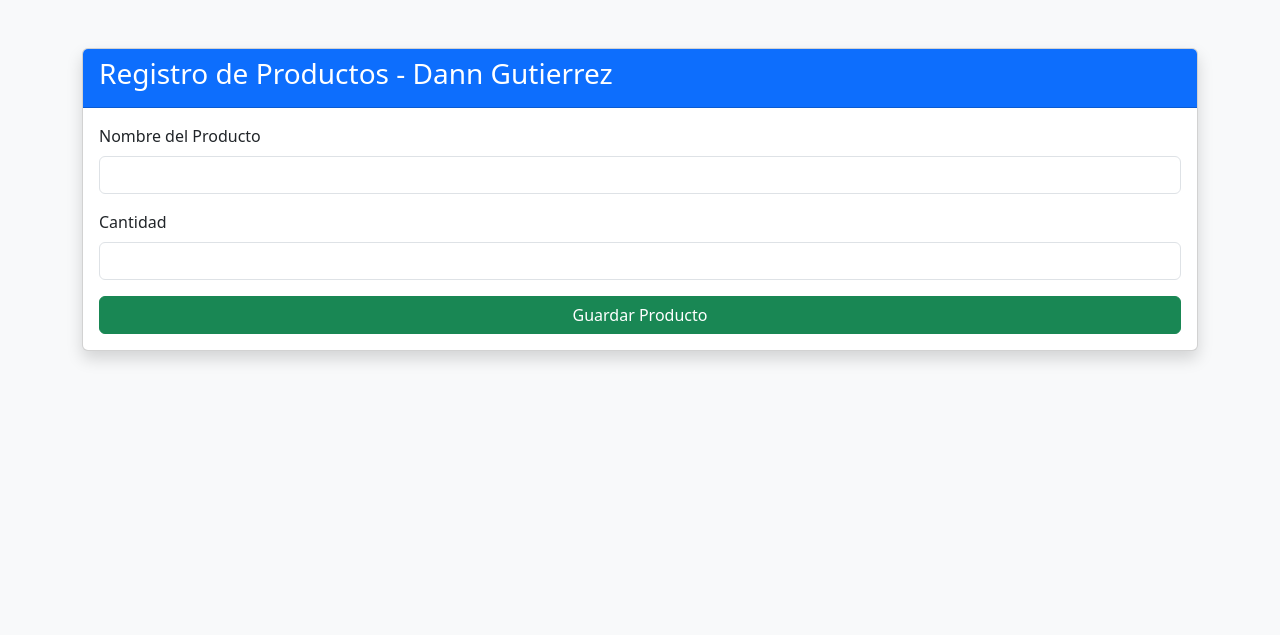
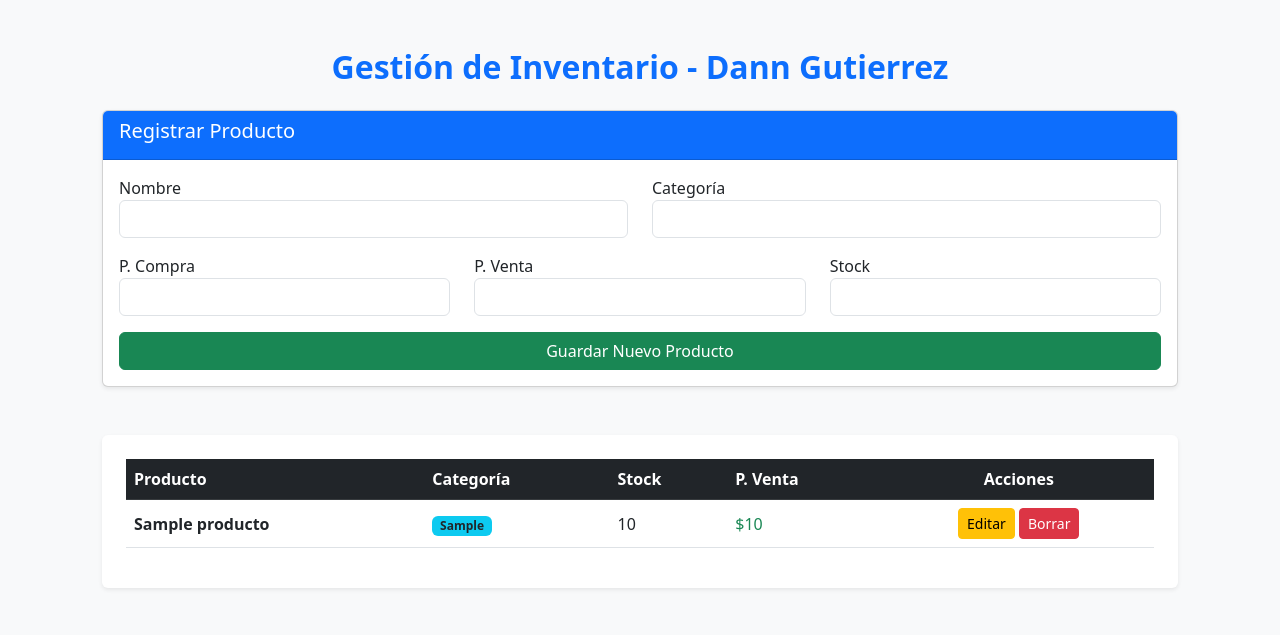
Before and after one commit to Dann-ops/Dann_ADSO_GA7_AA2_EV02, a Flask app: page / in a window 1280 px wide. Shown: the top 635 px of the page. Run offline with Flask 3, Linux system fonts and the light colour scheme; tables that the repository leaves empty or names only in its code hold one stand-in row (values such as "Sample post").

Commit message:
Sistema CRUD Finalizado con las funcionalidades de Registro, Tabla dinámica, Eliminación y Edición total con Modales

```diff
--- a/app.py
+++ b/app.py
@@ -1,24 +1,99 @@
-from flask import Flask, render_template, request
+from flask import Flask, render_template, request, redirect, url_for
+import mysql.connector
 
 app = Flask(__name__)
 
+# Función para conectar a la base de datos
+def conectar():
+    return mysql.connector.connect(
+        host="localhost",
+        user="root",
+        password="Root", # <--- Reemplaza con tu contraseña
+        database="inventiendas"
+    )
+
 @app.route('/')
 def inicio():
-    return render_template('index.html')
+    try:
+        db = conectar()
+        # Usamos dictionary=True para que los resultados sean fáciles de leer en el HTML
+        cursor = db.cursor(dictionary=True)
+        cursor.execute("SELECT * FROM producto ORDER BY id_producto DESC")
+        mis_productos = cursor.fetchall()
+        cursor.close()
+        db.close()
+        return render_template('index.html', productos=mis_productos)
+    except mysql.connector.Error as err:
+        return f"<h1>Error de conexión: {err}</h1>"
 
 @app.route('/registrar', methods=['POST'])
 def registrar():
-    # Capturamos los datos del formulario
+    # Recibimos los datos del formulario HTML
     nombre = request.form['nombre']
-    cantidad = request.form['cantidad']
+    categoria = request.form['categoria']
+    p_compra = request.form['precio_compra']
+    p_venta = request.form['precio_venta']
+    stock = request.form['stock']
+    id_negocio = 1 # Usamos el ID del negocio demo que creaste en Workbench
 
-    # Por ahora, solo confirmamos la recepción
-    return f"""
-        <h1>¡Datos Recibidos!</h1>
-        <p>Producto: {nombre}</p>
-        <p>Cantidad: {cantidad}</p>
-        <a href='/'>Volver al formulario</a>
-    """
+    try:
+        db = conectar()
+        cursor = db.cursor()
+
+        # Sentencia SQL según tu estructura de tabla
+        sql = """INSERT INTO producto (id_negocio, nombre, categoria, precio_compra, precio_venta, stock)
+                 VALUES (%s, %s, %s, %s, %s, %s)"""
+        valores = (id_negocio, nombre, categoria, p_compra, p_venta, stock)
+
+        cursor.execute(sql, valores)
+        db.commit() # Importante para guardar los cambios
+
+        cursor.close()
+        db.close()
+        # Después de guardar, regresamos a la página principal para ver el cambio
+        return redirect(url_for('inicio'))
+
+    except mysql.connector.Error as err:
+        return f"<h1>Error al guardar: {err}</h1><a href='/'>Regresar</a>"
+
+@app.route('/eliminar/<int:id>')
+def eliminar(id):
+    try:
+        db = conectar()
+        cursor = db.cursor()
+        cursor.execute("DELETE FROM producto WHERE id_producto = %s", (id,))
+        db.commit()
+        cursor.close()
+        db.close()
+        return redirect(url_for('inicio'))
+    except mysql.connector.Error as err:
+        return f"Error al eliminar: {err}"
+
+@app.route('/editar/<int:id>', methods=['POST'])
+def editar(id):
+    # Recibimos todos los datos posibles para actualizar
+    nombre = request.form['nombre']
+    categoria = request.form['categoria']
+    p_compra = request.form['precio_compra']
+    p_venta = request.form['precio_venta']
+    stock = request.form['stock']
+
+    try:
+        db = conectar()
+        cursor = db.cursor()
+        # SQL que actualiza todos los campos del producto seleccionado
+        sql = """UPDATE producto
+                 SET nombre = %s, categoria = %s, precio_compra = %s, precio_venta = %s, stock = %s
+                 WHERE id_producto = %s"""
+        valores = (nombre, categoria, p_compra, p_venta, stock, id)
+
+        cursor.execute(sql, valores)
+        db.commit()
+        cursor.close()
+        db.close()
+        return redirect(url_for('inicio'))
+    except mysql.connector.Error as err:
+        return f"Error al actualizar: {err}"
 
 if __name__ == '__main__':
     app.run(debug=True)
--- a/templates/index.html
+++ b/templates/index.html
@@ -2,29 +2,87 @@
 <html lang="es">
 <head>
     <meta charset="UTF-8">
-    <title>Inventario ADSO</title>
+    <title>Inventiendas - Gestión Total</title>
     <link rel="stylesheet" href="https://cdn.jsdelivr.net/npm/bootstrap@5.3.0/dist/css/bootstrap.min.css">
+    <style>
+        body { background-color: #f8f9fa; }
+        .container { max-width: 1100px; }
+    </style>
 </head>
-<body class="bg-light">
-    <div class="container mt-5">
-        <div class="card shadow">
-            <div class="card-header bg-primary text-white">
-                <h3>Registro de Productos - Dann Gutierrez</h3>
-            </div>
+<body>
+    <div class="container py-5">
+        <h2 class="text-center mb-4 text-primary fw-bold">Gestión de Inventario - Dann Gutierrez</h2>
+
+        <div class="card shadow-sm mb-5">
+            <div class="card-header bg-primary text-white"><h5>Registrar Producto</h5></div>
             <div class="card-body">
                 <form action="/registrar" method="POST">
-                    <div class="mb-3">
-                        <label class="form-label">Nombre del Producto</label>
-                        <input type="text" name="nombre" class="form-control" required>
+                    <div class="row">
+                        <div class="col-md-6 mb-3"><label>Nombre</label><input type="text" name="nombre" class="form-control" required></div>
+                        <div class="col-md-6 mb-3"><label>Categoría</label><input type="text" name="categoria" class="form-control"></div>
                     </div>
-                    <div class="mb-3">
-                        <label class="form-label">Cantidad</label>
-                        <input type="number" name="cantidad" class="form-control" required>
+                    <div class="row">
+                        <div class="col-md-4 mb-3"><label>P. Compra</label><input type="number" step="0.01" name="precio_compra" class="form-control" required></div>
+                        <div class="col-md-4 mb-3"><label>P. Venta</label><input type="number" step="0.01" name="precio_venta" class="form-control" required></div>
+                        <div class="col-md-4 mb-3"><label>Stock</label><input type="number" name="stock" class="form-control" required></div>
                     </div>
-                    <button type="submit" class="btn btn-success w-100">Guardar Producto</button>
+                    <button type="submit" class="btn btn-success w-100">Guardar Nuevo Producto</button>
                 </form>
             </div>
         </div>
+
+        <div class="bg-white p-4 shadow-sm rounded">
+            <table class="table table-hover align-middle">
+                <thead class="table-dark">
+                    <tr>
+                        <th>Producto</th>
+                        <th>Categoría</th>
+                        <th>Stock</th>
+                        <th>P. Venta</th>
+                        <th class="text-center">Acciones</th>
+                    </tr>
+                </thead>
+                <tbody>
+                    {% for p in productos %}
+                    <tr>
+                        <td class="fw-bold">{{ p.nombre }}</td>
+                        <td><span class="badge bg-info text-dark">{{ p.categoria or 'Sin categoría' }}</span></td>
+                        <td>{{ p.stock }}</td>
+                        <td class="text-success">${{ p.precio_venta }}</td>
+                        <td class="text-center">
+                            <button class="btn btn-warning btn-sm" data-bs-toggle="modal" data-bs-target="#editModal{{ p.id_producto }}">Editar</button>
+                            <a href="/eliminar/{{ p.id_producto }}" class="btn btn-danger btn-sm" onclick="return confirm('¿Eliminar?')">Borrar</a>
+                        </td>
+                    </tr>
+
+                    <div class="modal fade" id="editModal{{ p.id_producto }}" tabindex="-1">
+                        <div class="modal-dialog">
+                            <div class="modal-content">
+                                <form action="/editar/{{ p.id_producto }}" method="POST">
+                                    <div class="modal-header"><h5>Editar Producto</h5></div>
+                                    <div class="modal-body">
+                                        <div class="mb-3"><label>Nombre</label><input type="text" name="nombre" value="{{ p.nombre }}" class="form-control" required></div>
+                                        <div class="mb-3"><label>Categoría</label><input type="text" name="categoria" value="{{ p.categoria }}" class="form-control"></div>
+                                        <div class="row">
+                                            <div class="col-6 mb-3"><label>P. Compra</label><input type="number" step="0.01" name="precio_compra" value="{{ p.precio_compra }}" class="form-control" required></div>
+                                            <div class="col-6 mb-3"><label>P. Venta</label><input type="number" step="0.01" name="precio_venta" value="{{ p.precio_venta }}" class="form-control" required></div>
+                                        </div>
+                                        <div class="mb-3"><label>Stock</label><input type="number" name="stock" value="{{ p.stock }}" class="form-control" required></div>
+                                    </div>
+                                    <div class="modal-footer">
+                                        <button type="button" class="btn btn-secondary" data-bs-dismiss="modal">Cerrar</button>
+                                        <button type="submit" class="btn btn-primary">Guardar Cambios</button>
+                                    </div>
+                                </form>
+                            </div>
+                        </div>
+                    </div>
+                    {% endfor %}
+                </tbody>
+            </table>
+        </div>
     </div>
+
+    <script src="https://cdn.jsdelivr.net/npm/bootstrap@5.3.0/dist/js/bootstrap.bundle.min.js"></script>
 </body>
 </html>
```
